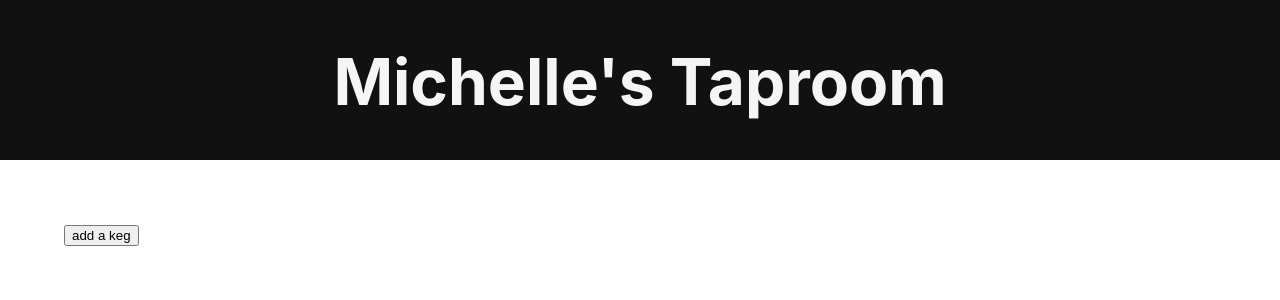
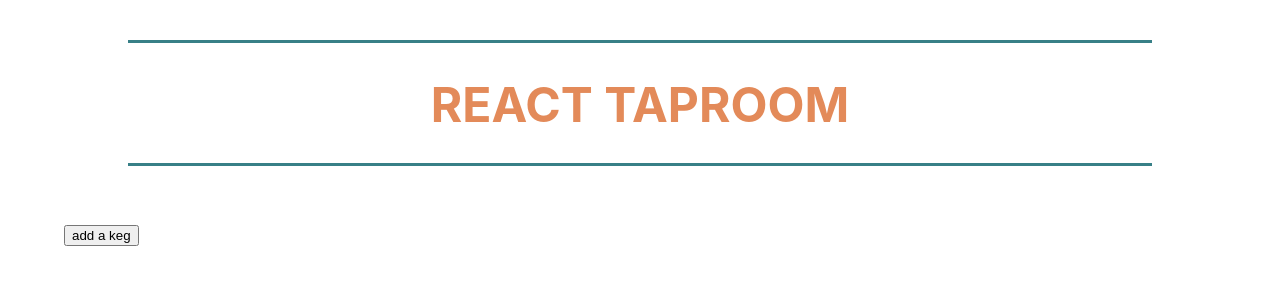
Before and after one commit to michelle-morin/taproom, a React (Create React App) app: page / in a window 1280 px wide. Shown: the top 300 px of the page. Built offline with nearby package versions, Linux system fonts and the light colour scheme.

Commit message:
update custom inline header styles

```diff
--- a/src/components/Header.js
+++ b/src/components/Header.js
@@ -2,23 +2,28 @@ import React from 'react';
 
 function Header(){
   const headerStyles = {
-    textAlign: 'center',
-    color:  '#f5f5f5',
-    backgroundColor: '#111111',
-    fontSize: '2rem',
+    marginLeft: '10vw',
+    marginRight: '10vw',
     position: 'fixed',
-    top: '0',
+    top: '5vh',
     left: '0',
-    width: '100vw',
-    height: '20vh',
+    width: '80vw',
+    height: '15vh',
+    display: 'flex',
+    justifyContent: 'center',
+    alignItems: 'center',
+    flexWrap: 'wrap',
+    borderTop: '3px solid #388087',
+    borderBottom: '3px solid #388087',
+    color:  'rgb(227, 138, 89)',
+    backgroundColor: 'transparent',
+    fontSize: '1.5rem'
   }
 
   return (
     <React.Fragment>
       <div style={headerStyles}>
-        <div className="header">
-          <h1>Michelle's Taproom</h1>
-        </div>
+        <h1>REACT TAPROOM</h1>
       </div>
     </React.Fragment>
   );
```
